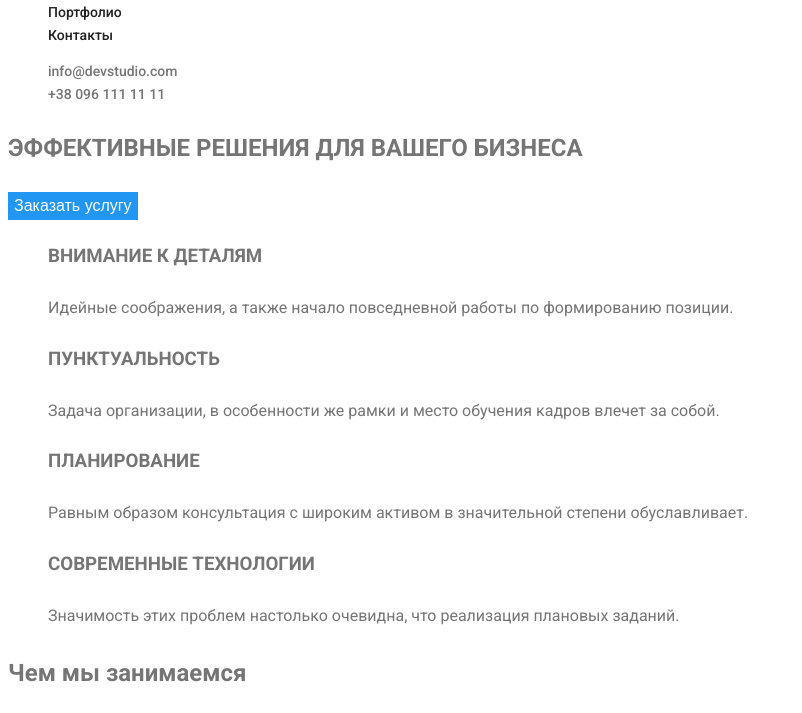
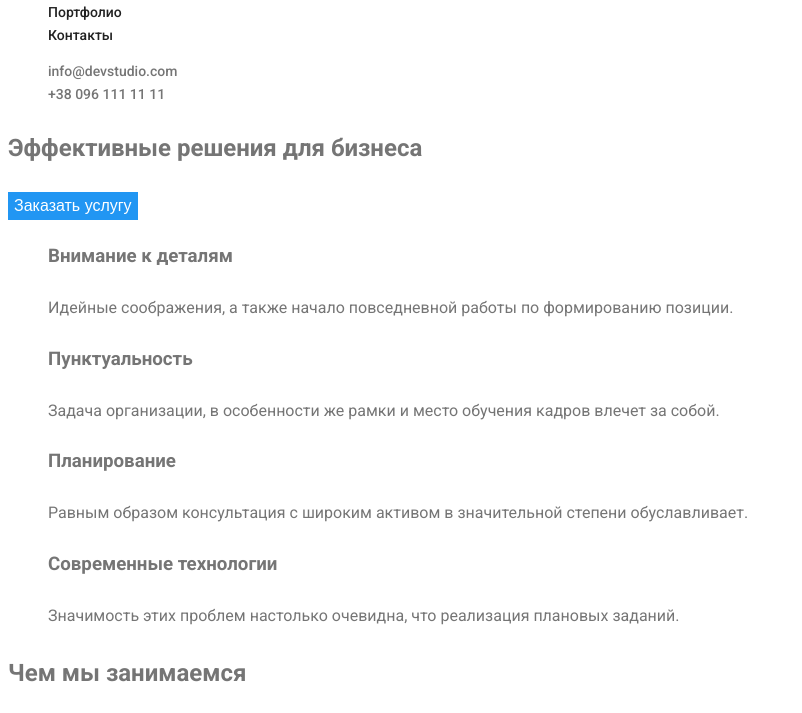
Before and after one commit to kateolefir/goit-markup-hw-02, a plain HTML site: page index.html in a window 1280 px wide. Shown: the part 78-791 px from the top of the page, without its empty margins (0-802 px from the left). Drawn offline with Linux system fonts and the light colour scheme.

Commit message:
Изменяет регистр

```diff
--- a/index.html
+++ b/index.html
@@ -30,7 +30,7 @@
     </header>
     <div>
       <section>
-        <h1>ЭФФЕКТИВНЫЕ РЕШЕНИЯ ДЛЯ ВАШЕГО БИЗНЕСА</h1>
+        <h1>Эффективные решения для бизнеса</h1>
         <button type="button" class="button primary">Заказать услугу</button>
       </section>
     </div>
@@ -39,28 +39,28 @@
       <h2 class="notdisplay">Особенности</h2>
       <ul>
         <li>
-          <h3>ВНИМАНИЕ К ДЕТАЛЯМ</h3>
+          <h3>Внимание к деталям</h3>
           <p>
             Идейные соображения, а также начало повседневной работы по
             формированию позиции.
           </p>
         </li>
         <li>
-          <h3>ПУНКТУАЛЬНОСТЬ</h3>
+          <h3>Пунктуальность</h3>
           <p>
             Задача организации, в особенности же рамки и место обучения кадров
             влечет за собой.
           </p>
         </li>
         <li>
-          <h3>ПЛАНИРОВАНИЕ</h3>
+          <h3>Планирование</h3>
           <p>
             Равным образом консультация с широким активом в значительной степени
             обуславливает.
           </p>
         </li>
         <li>
-          <h3>СОВРЕМЕННЫЕ ТЕХНОЛОГИИ</h3>
+          <h3>Современные технологии</h3>
           <p>
             Значимость этих проблем настолько очевидна, что реализация плановых
             заданий.
```
